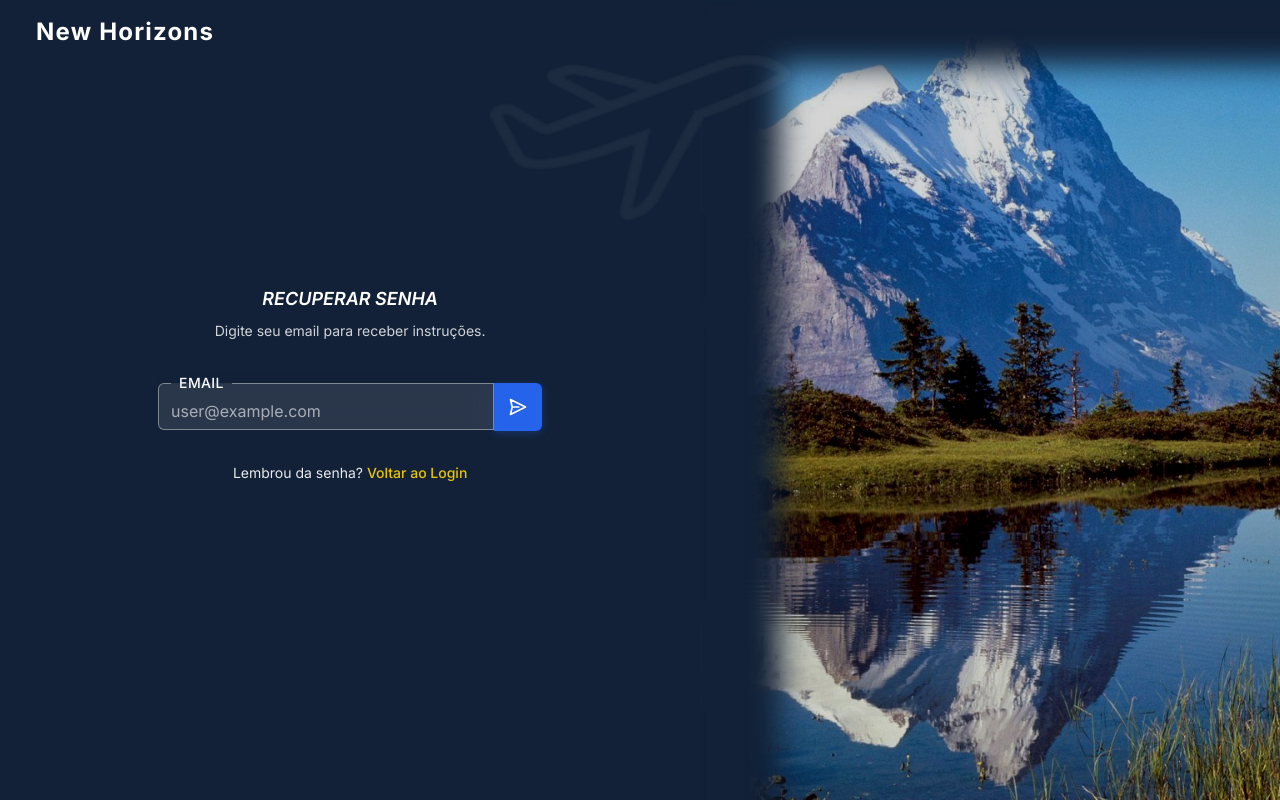
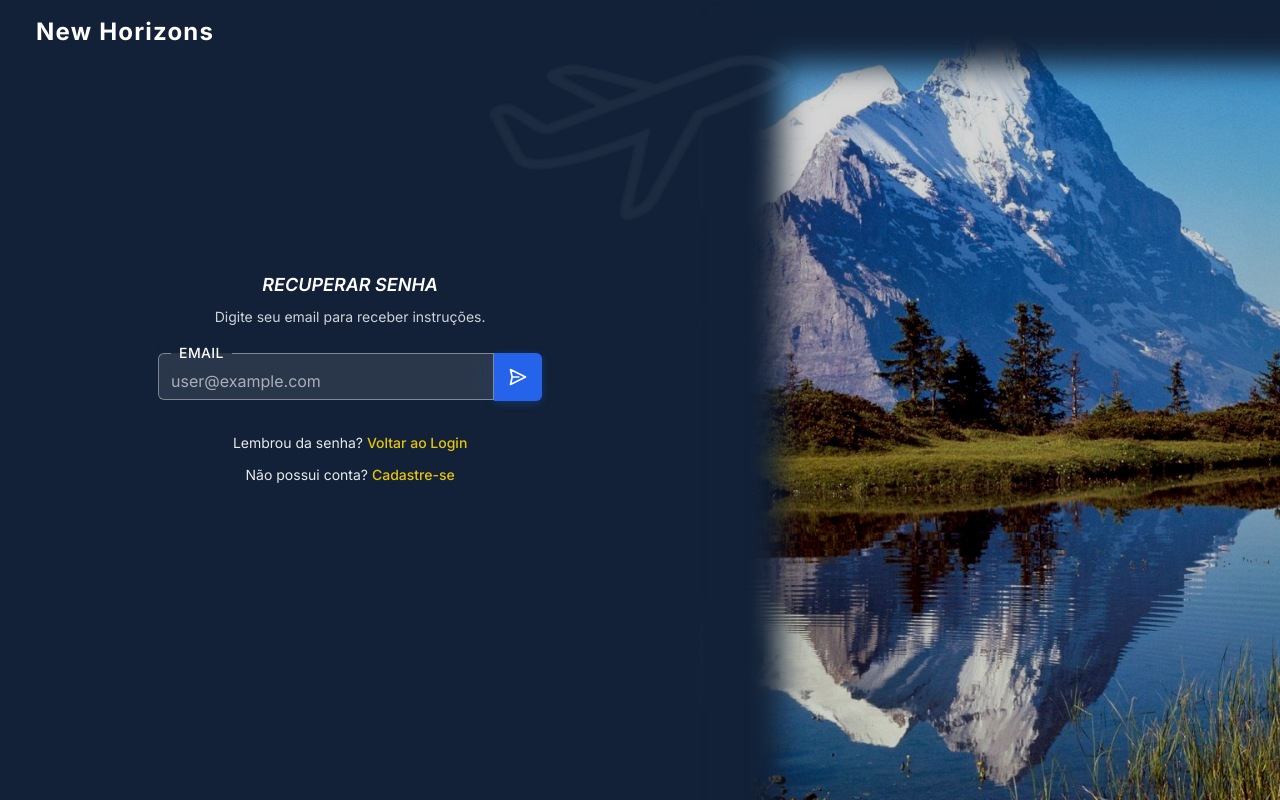
Before and after one commit to ava-agenciados/travel-agency-front, a React (Vite) app: page /password-recovery in a window 1280 px wide. Built offline with nearby package versions, Linux system fonts and the light colour scheme.

Commit message:
feature: PasswordRecovery v2 | Descrição: adicionando tag <p> para cadastro.

```diff
--- a/src/pages/PasswordRecovery/PasswordRecovery.jsx
+++ b/src/pages/PasswordRecovery/PasswordRecovery.jsx
@@ -124,7 +124,7 @@ const PasswordRecovery = () => {
           <div className="w-full max-w-sm">
 
             {/* Título do formulário */}
-            <div className="text-center mb-8">
+            <div className="text-center mb-4">
               <h2 className="text-white font-semibold italic text-lg" style={{ fontFamily: 'Inter, sans-serif' }}>
                 RECUPERAR SENHA
               </h2>
@@ -220,7 +220,7 @@ const PasswordRecovery = () => {
               </div>
             </form>
 
-            {/* Link para voltar ao login */}
+            {/* Link para voltar ao login e cadastrar-se */}
             <div className="mt-8 text-center pb-8">
               <p className="text-white text-sm opacity-90" style={{ fontFamily: 'Inter, sans-serif' }}>
                 Lembrou da senha?{' '}
@@ -230,6 +230,17 @@ const PasswordRecovery = () => {
                   style={{ color: '#FFD700', fontFamily: 'Inter, sans-serif' }}
                 >
                   Voltar ao Login
+                </a>
+              </p>
+
+              <p className="text-white p-3 text-sm opacity-90" style={{ fontFamily: 'Inter, sans-serif' }}>
+                Não possui conta?{' '}
+                <a
+                  href="/register"
+                  className="font-medium hover:underline transition duration-200"
+                  style={{ color: '#FFD700', fontFamily: 'Inter, sans-serif' }}
+                >
+                  Cadastre-se
                 </a>
               </p>
             </div>
```
